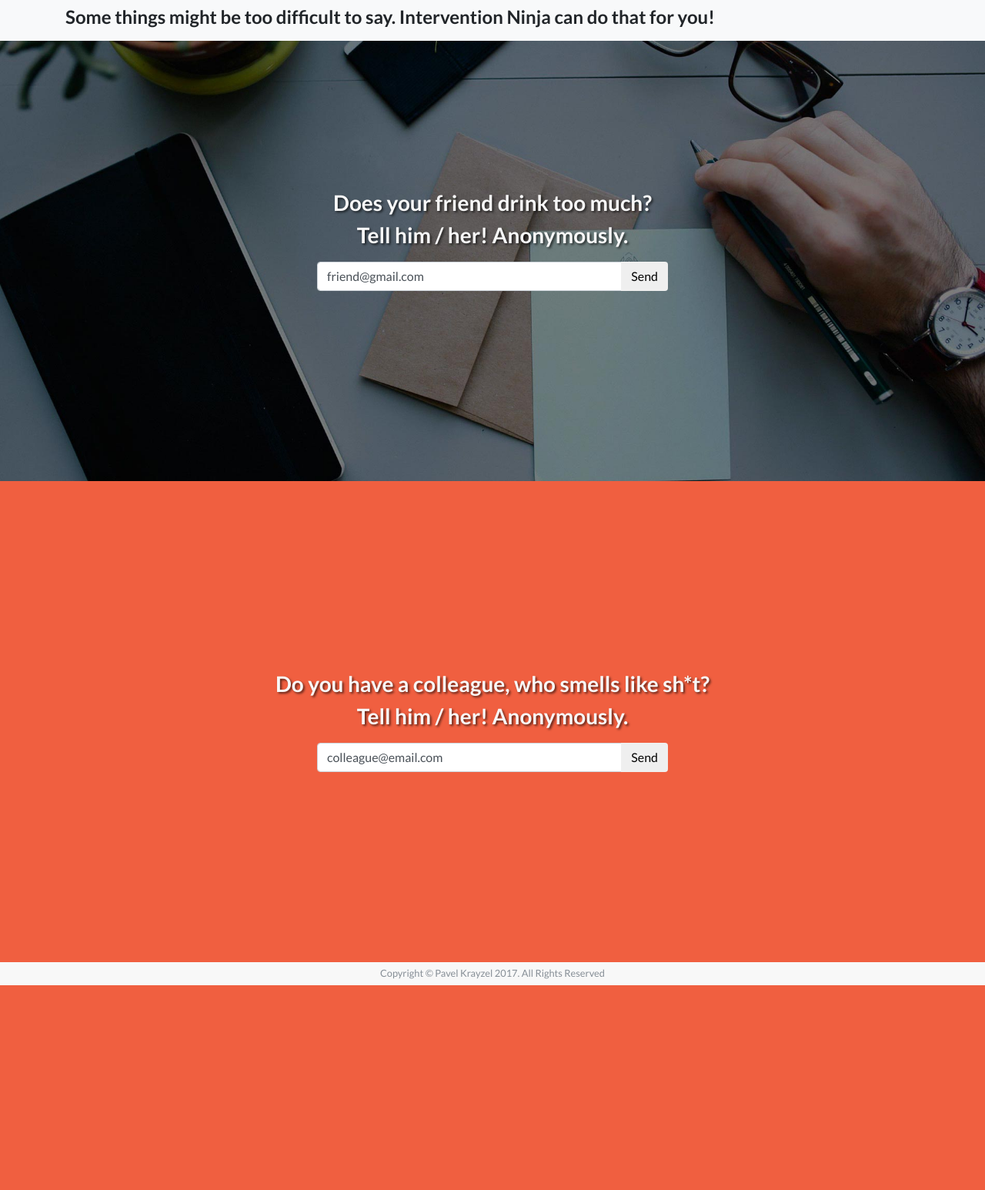
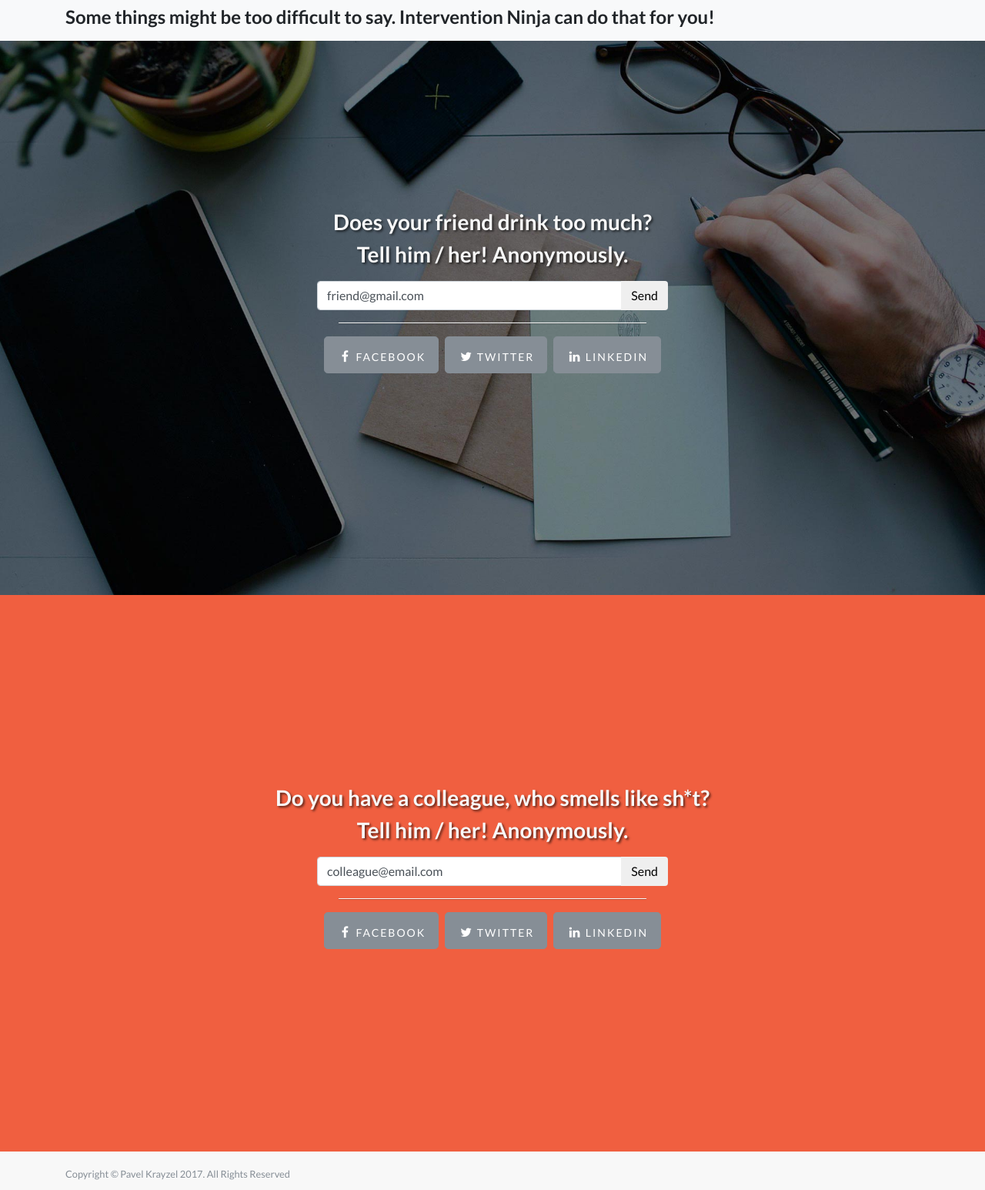
Before and after one commit to pkrayzel/intervention.ninja, a Flask app: page / in a window 1280 px wide. Shown: the whole page at 77% size. Before the commit the page ends 1280 px from the top, so only its background shows below. Run offline with Flask 2, Linux system fonts and the light colour scheme; some libraries are stand-ins or nearby versions.

Commit message:
Social media links to share (fb, twitter, linkedin)

```diff
--- a/src/app.py
+++ b/src/app.py
@@ -14,10 +14,11 @@ def home():
 
 @app.route('/send', methods=["POST"])
 def send_email():
-    email = request.form['email']
-    return 'Send email: %s' % email
+    # email = request.form['email_smell']
+    # return 'Send email: ' % email
+    return 'Send'
 
 
 # start the server with the 'run()' method
 if __name__ == '__main__':
-    app.run(host="0.0.0.0", port=5000, threaded=True)
+    app.run(host="0.0.0.0", port=5000, threaded=True, debug=True)
--- a/src/static/css/landing-page.css
+++ b/src/static/css/landing-page.css
@@ -1,4 +1,4 @@
-/*/
+/*!
  * Start Bootstrap - Landing Page (https://startbootstrap.com/template-overviews/landing-page)
  * Copyright 2013-2017 Start Bootstrap
  * Licensed under MIT (https://github.com/BlackrockDigital/startbootstrap-landing-page/blob/master/LICENSE)
@@ -16,8 +16,8 @@ body, h1, h2, h3, h4, h5, h6 {
 }
 
 .intro-header {
-    padding-top: 25px;
-    padding-bottom: 25px;
+    padding-top: 50px;
+    padding-bottom: 50px;
     text-align: center;
     color: #f8f8f8;
     background: url(../img/intro-bg.jpg) no-repeat center center;
@@ -32,6 +32,18 @@ body, h1, h2, h3, h4, h5, h6 {
     background-color: #F05F40 !important;
 }
 
+.form {
+    width: 100%;
+    text-align: center;
+    padding-top: 10px;
+}
+
+.form-centered {
+    width: 40%;
+    margin: auto;
+    text-align: center;
+}
+
 .intro-message {
     position: relative;
     padding-top: 20%;
@@ -44,20 +56,44 @@ body, h1, h2, h3, h4, h5, h6 {
     font-size: 5em;
 }
 
+.intro-divider {
+    width: 400px;
+    border-top: 1px solid #f8f8f8;
+    border-bottom: 1px solid rgba(0, 0, 0, 0.2);
+}
+
 .intro-message>h3 {
     text-shadow: 2px 2px 3px rgba(0, 0, 0, 0.6);
 }
 
-.form {
-    width: 100%;
-    text-align: center;
-    padding-top: 10px;
+.intro-social-buttons i {
+    font-size: 80%;
 }
 
-.form-centered {
-    width: 40%;
-    margin: auto;
-    text-align: center;
+@media(max-width:767px) {
+    .intro-message {
+        padding-bottom: 15%;
+    }
+    .intro-message>h1 {
+        font-size: 3em;
+    }
+    ul.intro-social-buttons>li {
+        display: block;
+        margin-bottom: 20px;
+        padding: 0;
+    }
+    ul.intro-social-buttons>li:last-child {
+        margin-bottom: 0;
+    }
+    .intro-divider {
+        width: 100%;
+    }
+
+    .banner h2 {
+        margin: 0;
+        text-shadow: 2px 2px 3px rgba(0, 0, 0, 0.6);
+        font-size: 3em;
+    }
 }
 
 .network-name {
@@ -65,6 +101,17 @@ body, h1, h2, h3, h4, h5, h6 {
     font-size: 14px;
     font-weight: 400;
     letter-spacing: 2px;
+}
+
+.content-section-a {
+    padding: 50px 0;
+    background-color: #f8f8f8;
+}
+
+.content-section-b {
+    padding: 50px 0;
+    border-top: 1px solid #e7e7e7;
+    border-bottom: 1px solid #e7e7e7;
 }
 
 .section-heading {
@@ -77,23 +124,50 @@ body, h1, h2, h3, h4, h5, h6 {
     border-top: 3px solid #e7e7e7;
 }
 
-footer {
-    padding: 5px 0;
-    background-color: #f8f8f8;
+.banner {
+    padding: 100px 0;
+    color: #f8f8f8;
+    background: url(../img/banner-bg.jpg) no-repeat center center;
+    background-size: cover;
 }
 
-p.copyright {
-    /*margin: 5px 0 0;*/
-    margin: auto;
-    text-align: center;
+.banner h2 {
+    margin: 0;
+    text-shadow: 2px 2px 3px rgba(0, 0, 0, 0.6);
+    font-size: 3em;
+}
+
+.banner ul {
+    margin-bottom: 0;
+}
+
+.banner-social-buttons {
+    float: right;
+    margin-top: 0;
+}
+
+@media(max-width:1199px) {
+    ul.banner-social-buttons {
+        float: left;
+        margin-top: 15px;
+    }
 }
 
 @media (max-width: 992px) {
     .form-centered {
         width: 60%;
     }
+}
 
+footer {
+    padding: 10px 0;
+    background-color: #f8f8f8;
 }
+
+p.copyright {
+    margin: 10px 0 0;
+}
+
 @media(max-width:767px) {
     .intro-message {
         padding-bottom: 15%;
--- a/src/templates/index.html
+++ b/src/templates/index.html
@@ -40,7 +40,7 @@
             <h3>Tell him / her! Anonymously.</h3>
             <div class="row">
                 <div class="form">
-                    <form action="/send" method="post" class="form-centered">
+                    <form action="/send" id="form_drink" method="post" class="form-centered">
                         <div class="input-group">
                             <input type="text" class="form-control" value="friend@gmail.com" id="email_drink" name="email_drink" />
                             <span class="input-group-btn">
@@ -50,6 +50,29 @@
                     </form>
                 </div><!-- /.col-lg-4 -->
             </div><!-- /.row -->
+
+            <hr class="intro-divider">
+            <ul class="list-inline intro-social-buttons">
+                <li class="list-inline-item">
+                    <a class="btn btn-secondary btn-lg" target="_blank" href="http://www.facebook.com/sharer.php?u=http://www.intervention.ninja&t=Intervention%20Ninja">
+                        <i class="fa fa-facebook fa-fw"></i>
+                        <span class="network-name">Facebook</span>
+                    </a>
+                </li>
+                <li class="list-inline-item">
+                    <a href="http://twitter.com/home?status=Does%20your%20friend%20drink%20too%20much?%20Tell%20him%20/%20her!%20Anonymously!%20+http://www.intervention.ninja" target="_blank" class="btn btn-secondary btn-lg">
+                        <i class="fa fa-twitter fa-fw"></i>
+                        <span class="network-name">Twitter</span>
+                    </a>
+                </li>
+                <li class="list-inline-item">
+                    <a href="https://www.linkedin.com/shareArticle?mini=true&url=http://www.intervention.ninja&title=Intervention%20Ninja%20" target="_blank" class="btn btn-secondary btn-lg">
+                        <i class="fa fa-linkedin fa-fw"></i>
+                        <span class="network-name">Linkedin</span>
+                    </a>
+                </li>
+            </ul>
+
 
         </div>
 
@@ -65,7 +88,7 @@
             <h3>Tell him / her! Anonymously.</h3>
             <div class="row">
                 <div class="form">
-                    <form action="/send" method="post" class="form-centered">
+                    <form action="/send" id="form_smell" method="post" class="form-centered">
                         <div class="input-group">
                             <input type="text" class="form-control" value="colleague@email.com" id="email_smell" name="email_smell" />
                             <span class="input-group-btn">
@@ -75,6 +98,28 @@
                     </form>
                 </div><!-- /.col-lg-4 -->
             </div><!-- /.row -->
+
+            <hr class="intro-divider">
+            <ul class="list-inline intro-social-buttons">
+                <li class="list-inline-item">
+                    <a class="btn btn-secondary btn-lg" target="_blank" href="http://www.facebook.com/sharer.php?u=http://www.intervention.ninja&t=Intervention%20Ninja">
+                    <i class="fa fa-facebook fa-fw"></i>
+                        <span class="network-name">Facebook</span>
+                    </a>
+                </li>
+                <li class="list-inline-item">
+                    <a href="http://twitter.com/home?status=Do%20you%20have%20a%20colleague,%20who%20smells%20like%20sh*t?%20Tell%20him%20/%20her!%20Anonymously!%20+http://www.intervention.ninja" target="_blank" class="btn btn-secondary btn-lg">
+                        <i class="fa fa-twitter fa-fw"></i>
+                        <span class="network-name">Twitter</span>
+                    </a>
+                </li>
+                <li class="list-inline-item">
+                    <a href="https://www.linkedin.com/shareArticle?mini=true&url=http://www.intervention.ninja&title=Intervention%20Ninja%20" target="_blank" class="btn btn-secondary btn-lg">
+                        <i class="fa fa-linkedin fa-fw"></i>
+                        <span class="network-name">Linkedin</span>
+                    </a>
+                </li>
+            </ul>
 
         </div>
 
```
